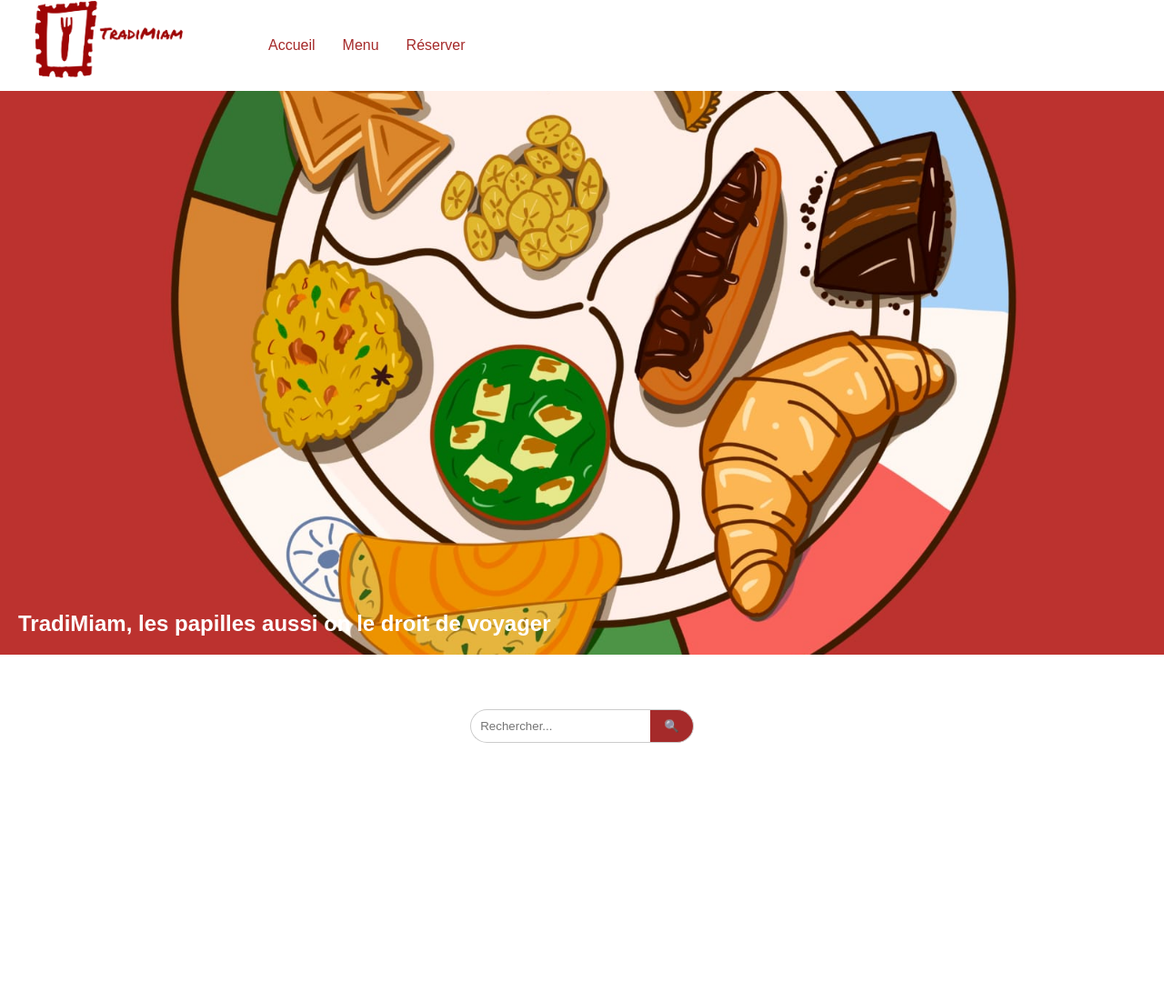
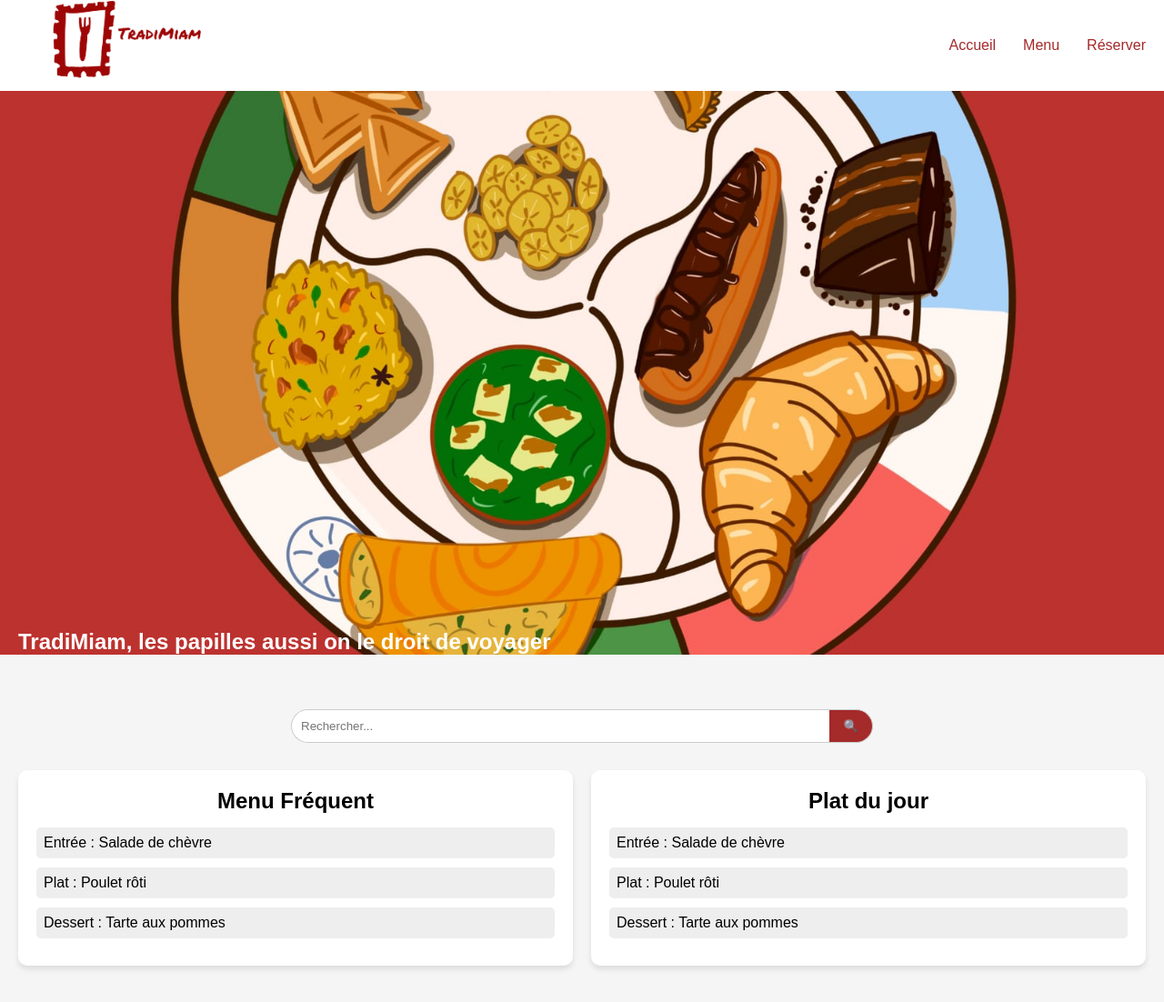
Before and after one commit to Alvivaldi/YumlandMEF1-E, a PHP site: page / in a window 1280 px wide. Shown: the whole page at 91% size. Before the commit the page ends 817 px from the top, so only its background shows below. Run offline with PHP 8.4, Linux system fonts and the light colour scheme.

Commit message:
création html page acceuil + autres

```diff
--- a/css/styles.css
+++ b/css/styles.css
@@ -1,34 +1,48 @@
-*{
-
+/* 1. Reset global */
+* {
+    margin: 0;
+    padding: 0;
+    box-sizing: border-box;
 }
 
+/* 2. Body et typographie */
 body {
     font-family: Arial, sans-serif;
-    margin: 0;
-    padding: 0;
+    background-color: #f5f5f5;
 }
 
-
-/* tête de page */
-
-header{
+/* 3. Header et navigation */
+header {
     display: flex;
     align-items: center;
-
     background-color: white;
     height: 100px;
+    padding: 0 20px;
+}
 
+header img {
+    width: 250px;
 }
 
 h1.big-title {
     color: white;
     margin-left: 20px;
 }
-header img {
-    width: 250px;
 
+nav.navigation {
+    display: flex;
+    list-style: none;
+    justify-content: flex-end;
+    flex: 1;
+    gap: 30px;
 }
 
+nav.navigation li {
+    color: brown;
+    cursor: pointer;
+}
+
+/* 4. Section Top-page */
 section.top-page {
     background: url("../images/phFond.jpg") no-repeat center center;
     background-size: cover;
@@ -37,34 +51,19 @@ section.top-page {
 
     display: flex;
     flex-direction: column;
-    justify-content: space-between; /* haut / centre / bas */
+    justify-content: space-between;
 }
 
-
-/* menu de navigation */
-
-nav.navigation {
+/* 5. Recherche / barre de recherche */
+.recherche {
     display: flex;
-    list-style: none;
-    justify-content: space-between;
-
-    margin-left: 30px;
+    justify-content: center;
+    margin: 60px 0 30px 0;
 }
-
-nav.navigation li {
-    color: brown;
-    margin: 0 15px;
-}
-
-
-
-
 
 .search-bar {
     display: flex;
-    justify-content: center;
-    margin-bottom: 30px;
-    align-self: center;
+    width: 50%;
 }
 
 .search-bar input {
@@ -90,10 +89,35 @@ nav.navigation li {
     background-color: darkred;
 }
 
-.recherche{
+/* 6. Container des cartes menu */
+.container {
     display: flex;
-    justify-content: center;
-    margin-top: 60px;
-    margin-bottom: 30px;
-    align-self: center;
+    gap: 20px;
+    margin: 0 20px 40px 20px;
 }
+
+.menu, .plat-du-jour {
+    flex: 1;
+    background-color: white;
+    border-radius: 10px;
+    padding: 20px;
+    box-shadow: 0 4px 6px rgba(0,0,0,0.1);
+}
+
+.menu h2, .plat-du-jour h2 {
+    text-align: center;
+    margin-bottom: 15px;
+}
+
+/* 7. Listes */
+.listes ul {
+    list-style: none;
+    padding: 0;
+}
+
+.listes li {
+    margin: 10px 0;
+    padding: 8px;
+    background-color: #eee;
+    border-radius: 5px;
+}
--- a/index.html
+++ b/index.html
@@ -7,7 +7,13 @@
     <link rel="stylesheet" href="css/styles.css" />
   </head>
   <body>
+
+
+
+
     <section class="top-page">
+
+
       <header>
         <img src="images/phLogo.png" alt="logo" />
         <nav class="navigation">
@@ -16,6 +22,11 @@
           <li>Réserver</li>
         </nav>
       </header>
+
+
+
+
+
       <div class="landing-page">
         <h1 class="big-title">
           TradiMiam, les papilles aussi on le droit de voyager
@@ -29,5 +40,29 @@
         <button type="submit">🔍</button>
       </form>
     </section>
+
+    <dic class="listes">
+      <div class="container">
+        <!-- Menu fréquemment commandé -->
+        <div class="menu">
+          <h2>Menu Fréquent</h2>
+          <ul>
+            <li>Entrée : Salade de chèvre</li>
+            <li>Plat : Poulet rôti</li>
+            <li>Dessert : Tarte aux pommes</li>
+          </ul>
+        </div>
+
+        <!-- Plat du jour -->
+        <div class="plat-du-jour">
+          <h2>Plat du jour</h2>
+          <ul>
+            <li>Entrée : Salade de chèvre</li>
+            <li>Plat : Poulet rôti</li>
+            <li>Dessert : Tarte aux pommes</li>
+          </ul>
+        </div>
+      </div>
+    </dic>
   </body>
 </html>
```
Also changed, not shown: css/livraison.css (added, +77 -0 lines), css/profil.css (added, +107 -0 lines), livraison.html (added, +46 -0 lines), profil.html (added, +57 -0 lines).
